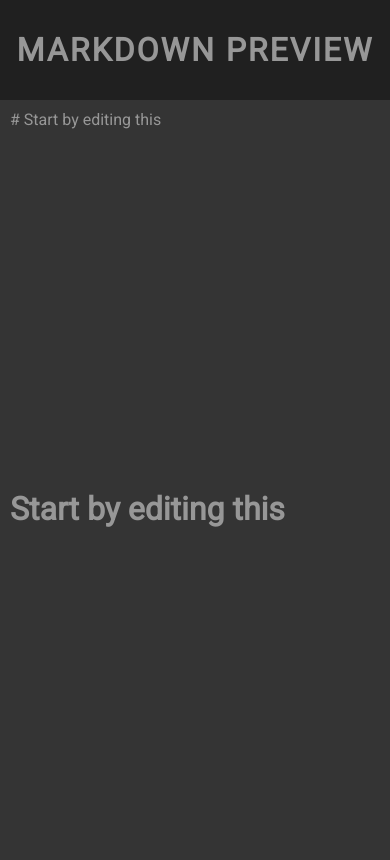
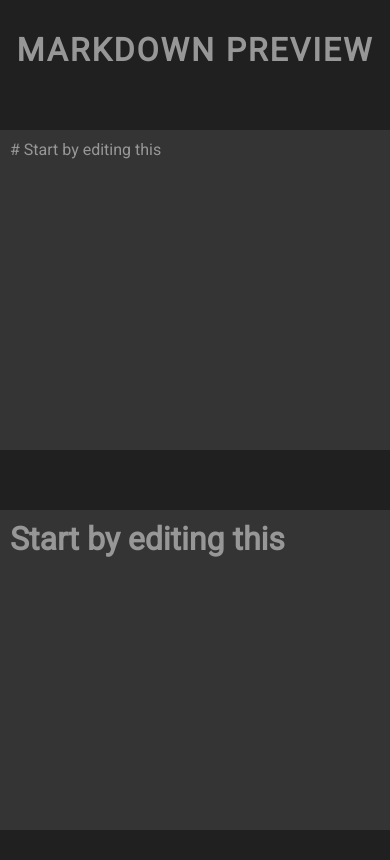
Before and after one commit to sk0le/markdown-preview, a React (Create React App) app: page / in a window 390 px wide. Built offline with nearby package versions, Linux system fonts and the light colour scheme.

Commit message:
Fixed responsive bugs

```diff
--- a/src/App.css
+++ b/src/App.css
@@ -73,4 +73,10 @@ p {
   .markdownPreview {
     flex-direction: column;
   }
+  .txtAreaInput {
+    margin: 30px;
+  }
+  .output {
+    margin: 30px;
+  }
 }
```
